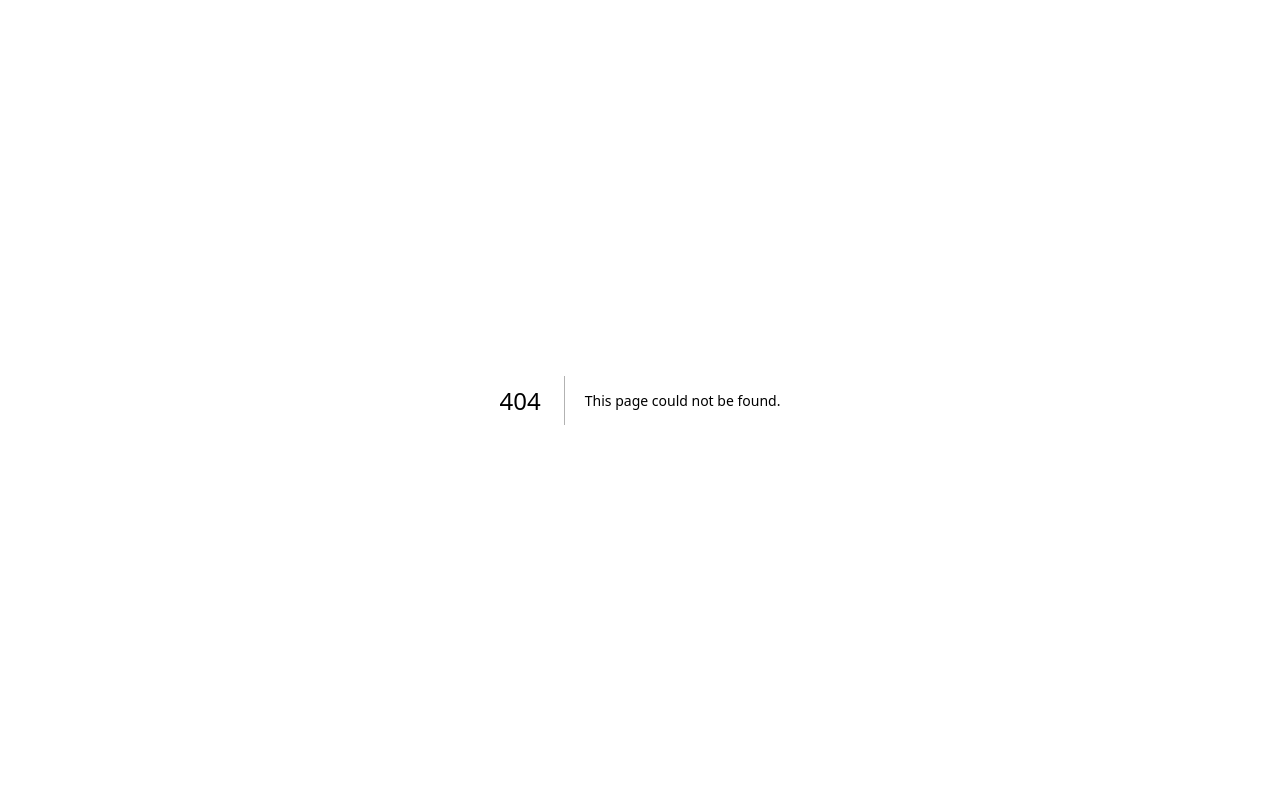
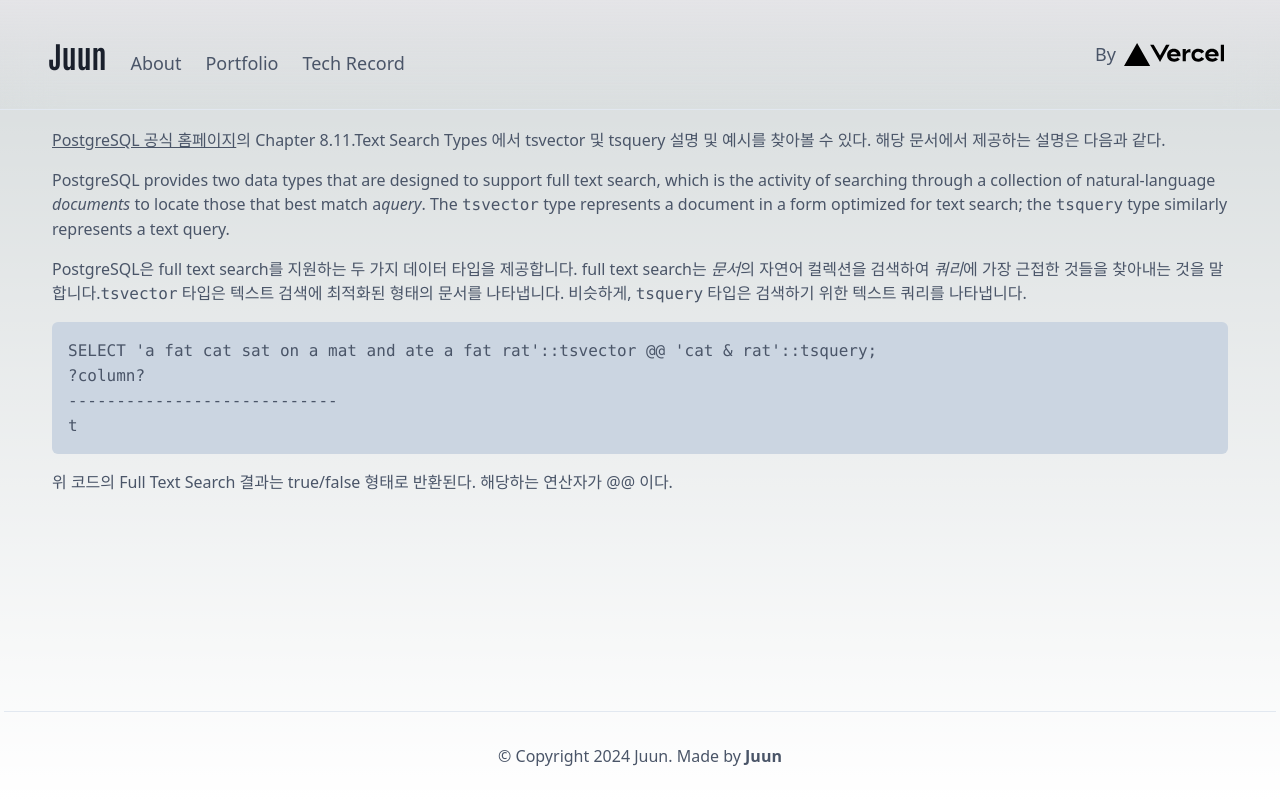
Before and after one commit to juunie-roh/setting-up-next, a Next.js app: page /techrecord/postgres-tsvector in a window 1280 px wide. Before the commit this address had no page. Built offline with nearby package versions, Linux system fonts and the light colour scheme.

Commit message:
refactor(Tech Record added): record about postgresql-tsvector added

```diff
--- /dev/null
+++ b/src/components/CodeBox.tsx
@@ -0,0 +1,15 @@
+import type { ReactNode } from 'react';
+
+type ICodeBox = {
+  children: ReactNode;
+};
+
+const CodeBox = (props: ICodeBox) => {
+  return (
+    <div className="mb-4 w-full rounded-md bg-slate-300 p-4 dark:bg-slate-600 dark:text-gray-200">
+      <code>{props.children}</code>
+    </div>
+  );
+};
+
+export { CodeBox };
--- a/src/pages/techrecord/index.tsx
+++ b/src/pages/techrecord/index.tsx
@@ -23,6 +23,12 @@ const menuDatas: Array<IMenuData> = [
     ctgry: 'ThreeJS',
     key: 2,
   },
+  {
+    title: 'PostgreSQL, How to Search Using tsvector',
+    href: '/techrecord/postgres-tsvector',
+    ctgry: 'Data Base',
+    key: 3,
+  },
 ];
 
 const TechRecord = () => {
@@ -37,18 +43,27 @@ const TechRecord = () => {
     >
       <DefaultSection>
         <h2 className="text-gray-900 dark:text-gray-100">Tech Record</h2>
-        <ul>
+        <table>
+          <tbody>
             {menuDatas.map((menu) => {
               return (
-              <li key={menu.key} className="text-gray-900 dark:text-gray-100">
+                <tr
+                  key={menu.key}
+                  className="align-baseline text-gray-900 dark:text-gray-100"
+                >
+                  <td className="w-1/5 text-nowrap text-right">
                     <span className="mr-2 text-sm">{menu.ctgry}</span>
+                  </td>
+                  <td className="w-4/5 text-left">
                     <Link className="text-xl" href={menu.href}>
                       {menu.title}
                     </Link>
-              </li>
+                  </td>
+                </tr>
               );
             })}
-        </ul>
+          </tbody>
+        </table>
       </DefaultSection>
     </Main>
   );
--- /dev/null
+++ b/src/pages/techrecord/postgres-tsvector.tsx
@@ -0,0 +1,61 @@
+import { CodeBox } from '@/components/CodeBox';
+import { DefaultSection, Meta } from '@/layouts';
+import { Main } from '@/templates';
+
+const PostgresTsvector = () => {
+  return (
+    <Main
+      meta={
+        <Meta
+          title="PostgreSQL, How to Search Using tsvector"
+          description="Search Function Using tsvector in PostgreSQL"
+        />
+      }
+    >
+      <DefaultSection>
+        <div className="text-left">
+          <p className="mb-4">
+            <a
+              className="underline"
+              href="https://www.postgresql.org/docs/current/datatype-textsearch"
+            >
+              PostgreSQL 공식 홈페이지
+            </a>
+            의 Chapter 8.11.Text Search Types 에서 tsvector 및 tsquery 설명 및
+            예시를 찾아볼 수 있다. 해당 문서에서 제공하는 설명은 다음과 같다.
+          </p>
+          <p className="mb-4">
+            PostgreSQL provides two data types that are designed to support full
+            text search, which is the activity of searching through a collection
+            of natural-language <i>documents</i> to locate those that best match
+            a<i>query</i>. The <code>tsvector</code> type represents a document
+            in a form optimized for text search; the <code>tsquery</code> type
+            similarly represents a text query.
+          </p>
+          <p className="mb-4">
+            PostgreSQL은 full text search를 지원하는 두 가지 데이터 타입을
+            제공합니다. full text search는 <i>문서</i>의 자연어 컬렉션을
+            검색하여 <i>쿼리</i>에 가장 근접한 것들을 찾아내는 것을 말합니다.
+            <code>tsvector</code> 타입은 텍스트 검색에 최적화된 형태의 문서를
+            나타냅니다. 비슷하게, <code>tsquery</code> 타입은 검색하기 위한
+            텍스트 쿼리를 나타냅니다.
+          </p>
+          <CodeBox>
+            {`SELECT 'a fat cat sat on a mat and ate a fat rat'::tsvector @@ 'cat & rat'::tsquery;`}
+            <br />
+            ?column?
+            <br />
+            ----------------------------
+            <br />t
+          </CodeBox>
+          <p className="mb-4">
+            위 코드의 Full Text Search 결과는 true/false 형태로 반환된다.
+            해당하는 연산자가 @@ 이다.
+          </p>
+        </div>
+      </DefaultSection>
+    </Main>
+  );
+};
+
+export default PostgresTsvector;
```
Lines whose indentation alone changed are shown as unchanged.
